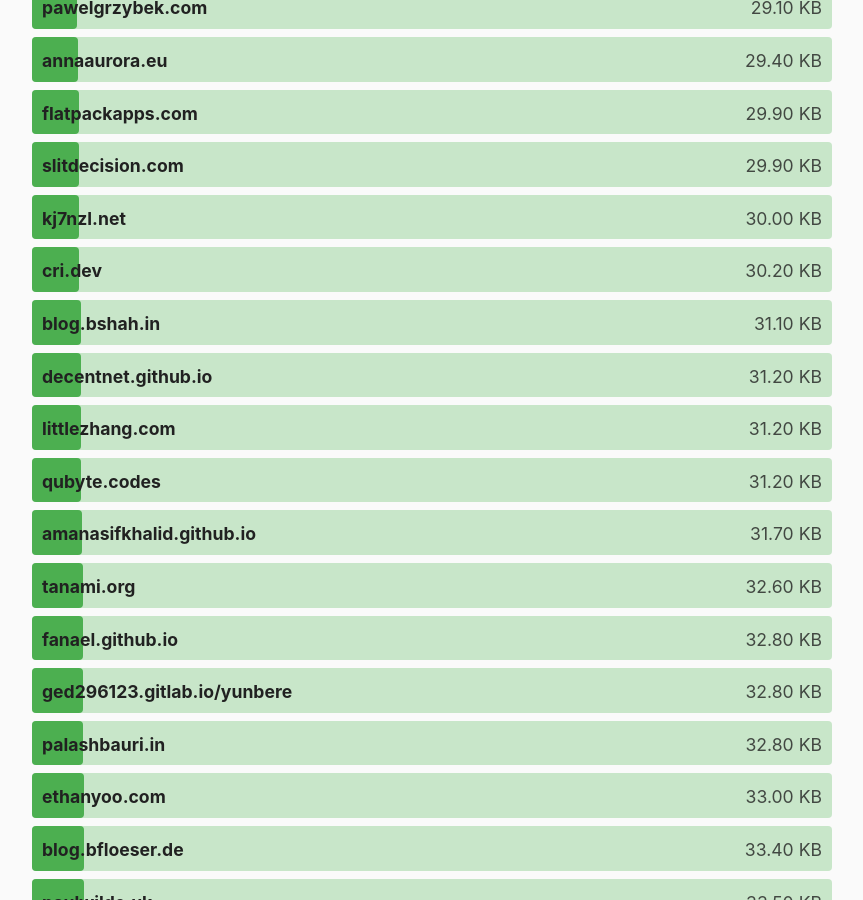
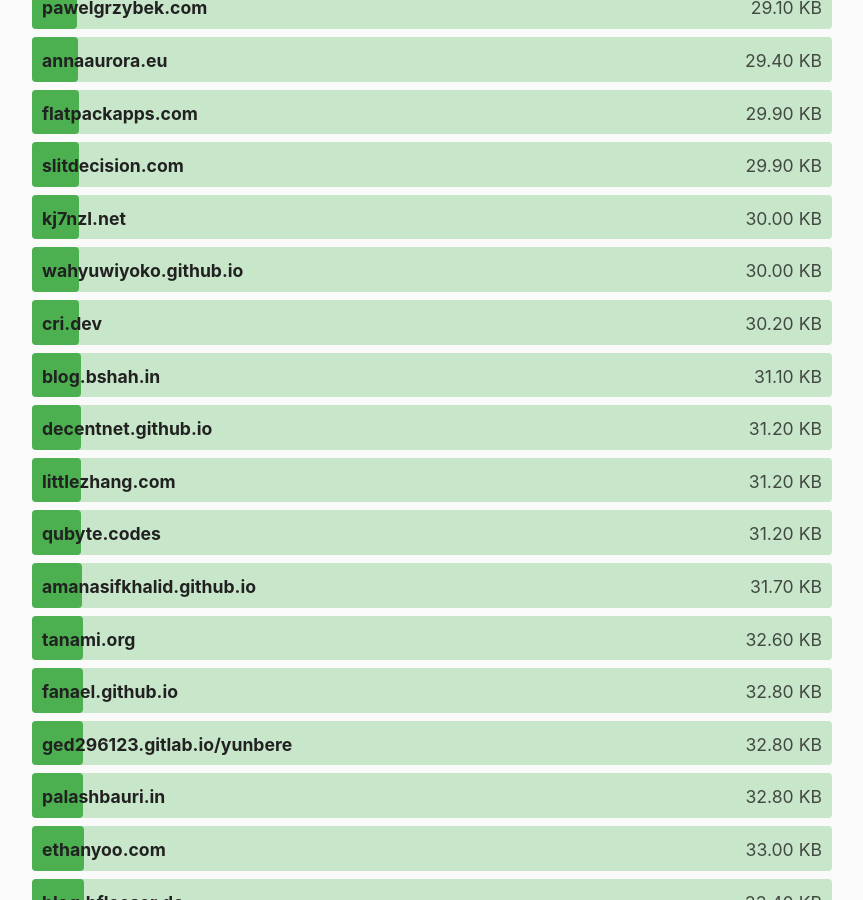
Before and after one commit to kevquirk/512kb.club, a Jekyll site: the page built from index.md, in a window 1280 px wide and 900 px high, scrolled down 9317 px. Shown: the whole window, without its empty margins (208-1071 px from the left). Built offline with Jekyll 4.4.1, drawn with Linux system fonts in a browser that asks for light colours; some of the changed text lies outside the part shown.

Commit message:
Update sites.yml

```diff
--- a/_data/sites.yml
+++ b/_data/sites.yml
@@ -2375,8 +2375,8 @@
 
 - domain: wahyuwiyoko.github.io
   url: https://wahyuwiyoko.github.io/
-  size: 116
-  last_checked: 2022-08-04
+  size: 30
+  last_checked: 2022-08-06
 
 - domain: webmusic.pages.dev
   url: https://webmusic.pages.dev/
```
